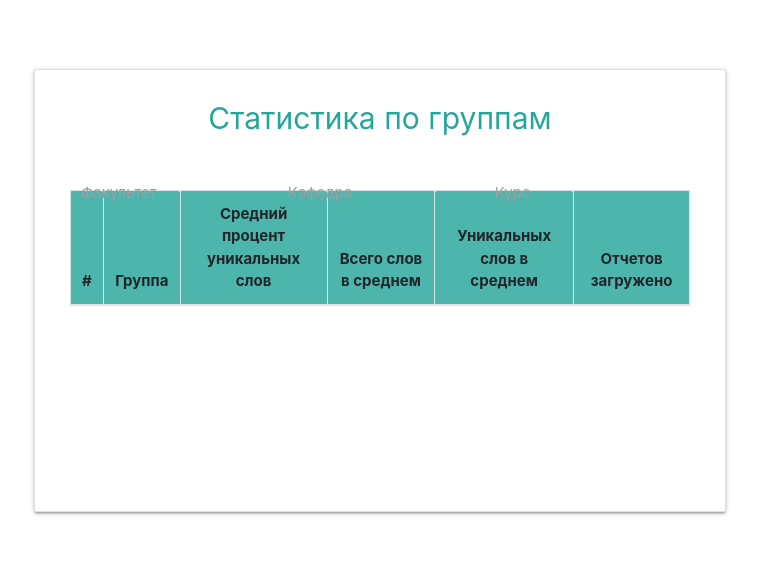
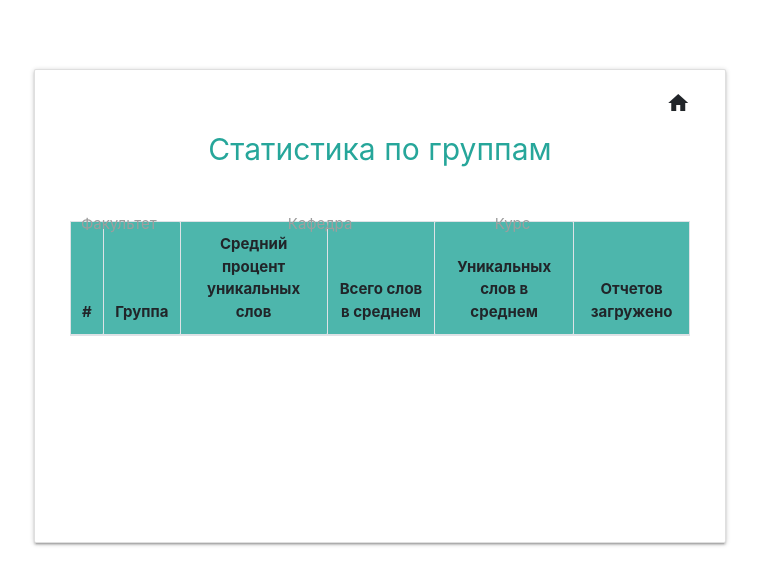
Before and after one commit to moevm/nosql1h19-report-stats, a Flask app: page /groups in a window 1280 px wide. Shown: the top 583 px of the page, without its empty margins (260-1019 px from the left). Run offline with Flask 2, Linux system fonts and the light colour scheme; data that the repository does not hold is empty; parts of the project's set-up code (start-up, migrations or seed data) failed here and were passed over; some libraries are stand-ins or nearby versions.

Commit message:
home button

```diff
--- a/src/static/styles/styles.css
+++ b/src/static/styles/styles.css
@@ -201,6 +201,14 @@ th {
     font-size: 2em;
 }
 
+.home-span {
+    text-align: right;
+}
+
+.home-span i {
+    cursor: pointer;
+}
+
 @media only screen and (min-height: 800px) {
     .report-card {
         margin-top: 10%;
--- a/src/templates/edit.html
+++ b/src/templates/edit.html
@@ -9,6 +9,7 @@
     <link rel="stylesheet" href="https://cdnjs.cloudflare.com/ajax/libs/materialize/1.0.0/css/materialize.min.css">
     <link rel="stylesheet" href="../static/styles/styles.css">
     <link href="https://fonts.googleapis.com/icon?family=Material+Icons" rel="stylesheet">
+    <link href="https://fonts.googleapis.com/icon?family=Material+Icons" rel="stylesheet">
 </head>
 <body>
     <div class="container h-100">
@@ -17,7 +18,10 @@
             <div class="col-12 col-sm-12 col-md-8 col-lg-8 col-xl-8 center-align">
                 <div class="card white h-100 upload-card">
                     <div class="card-content">
-
+                        <div class="home-span">
+                            <i class="material-icons"
+                                onclick="window.location='/'">home</i>
+                        </div>
                             <form action="/edit/{{ id }}" method="post" enctype="multipart/form-data">
 
                                 <div class="input-field">
--- a/src/templates/groups.html
+++ b/src/templates/groups.html
@@ -8,6 +8,7 @@
         integrity="sha384-ggOyR0iXCbMQv3Xipma34MD+dH/1fQ784/j6cY/iJTQUOhcWr7x9JvoRxT2MZw1T" crossorigin="anonymous">
     <link rel="stylesheet" href="https://cdnjs.cloudflare.com/ajax/libs/materialize/1.0.0/css/materialize.min.css">
     <script src="https://ajax.googleapis.com/ajax/libs/jquery/3.3.1/jquery.min.js"></script>
+    <link href="https://fonts.googleapis.com/icon?family=Material+Icons" rel="stylesheet">
     <link rel="stylesheet" href="../static/styles/styles.css">
 </head>
 <body>
@@ -18,6 +19,10 @@
             <div class="col-12 col-sm-12 col-md-10 col-lg-10 col-xl-10 center-align">
                 <div class="card white h-100 group-card">
                     <div class="group-card-content">
+                        <div class="home-span">
+                            <i class="material-icons"
+                                onclick="window.location='/'">home</i>
+                        </div>
                         <h6>Статистика по группам</h6>
                         <div class="row">
                             <div class="col">
--- a/src/templates/person.html
+++ b/src/templates/person.html
@@ -8,6 +8,7 @@
         integrity="sha384-ggOyR0iXCbMQv3Xipma34MD+dH/1fQ784/j6cY/iJTQUOhcWr7x9JvoRxT2MZw1T" crossorigin="anonymous">
     <link rel="stylesheet" href="../../static/styles/styles.css">
     <link rel="stylesheet" href="https://cdnjs.cloudflare.com/ajax/libs/materialize/1.0.0/css/materialize.min.css">
+    <link href="https://fonts.googleapis.com/icon?family=Material+Icons" rel="stylesheet">
     <script src="https://ajax.googleapis.com/ajax/libs/jquery/3.3.1/jquery.min.js"></script>
 </head>
 <body>
@@ -17,6 +18,10 @@
             <div class="col-12 col-sm-12 col-md-8 col-lg-8 col-xl-8 center-align">
                 <div class="card white h-100 person-card" style="margin-top: 5%;">
                     <div class="person-card-content">
+                        <div class="home-span" style="margin-top: 15px; margin-right: -25px;">
+                            <i class="material-icons"
+                                onclick="window.location='/'">home</i>
+                        </div>
                         <div class="rep-card-word-content">
                             <h6 class="person-name">{{ person }}</h6>
 
--- a/src/templates/report.html
+++ b/src/templates/report.html
@@ -9,6 +9,7 @@
     <link rel="stylesheet" href="https://cdnjs.cloudflare.com/ajax/libs/materialize/1.0.0/css/materialize.min.css">
     <script src="https://cdnjs.cloudflare.com/ajax/libs/materialize/1.0.0/js/materialize.min.js"></script>
     <link rel="stylesheet" href="../../../static/styles/styles.css">
+    <link href="https://fonts.googleapis.com/icon?family=Material+Icons" rel="stylesheet">
 </head>
 <body>
     <div class="container h-100">
@@ -17,6 +18,10 @@
             <div class="col-12 col-sm-12 col-md-8 col-lg-8 col-xl-8">
                 <div class="card white h-100 report-card">
                     <div class="report-card-content center-align">
+                        <div class="home-span" style="margin-bottom: -25px; margin-top: 15px; margin-right: -15px;">
+                            <i class="material-icons"
+                                onclick="window.location='/'">home</i>
+                        </div>
                         <h6>{{ title }}</h6>
                         <div class="rep-card-word-content">
 
--- a/src/templates/report_stat.html
+++ b/src/templates/report_stat.html
@@ -7,6 +7,7 @@
         integrity="sha384-ggOyR0iXCbMQv3Xipma34MD+dH/1fQ784/j6cY/iJTQUOhcWr7x9JvoRxT2MZw1T" crossorigin="anonymous">
     <link rel="stylesheet" href="https://cdnjs.cloudflare.com/ajax/libs/materialize/1.0.0/css/materialize.min.css">
     <link rel="stylesheet" href="../static/styles/styles.css">
+    <link href="https://fonts.googleapis.com/icon?family=Material+Icons" rel="stylesheet">
 </head>
 <body>
 
@@ -16,6 +17,10 @@
             <div class="col-12 col-sm-12 col-md-8 col-lg-8 col-xl-8 center-align">
                 <div class="card white h-100 rep-card">
                     <div class="rep-card-content">
+                        <div class="home-span" style="margin-top: 15px; margin-right: -25px;">
+                            <i class="material-icons"
+                                onclick="window.location='/'">home</i>
+                        </div>
                         <div class="rep-card-word-content">
                             <div class="rep-word-stats"><p class="rep-p">Всего символов:</p> <p class="rep-num">{{ data['symbols']['total_raw_symbols'] }}</p></div>
                             <div class="rep-word-stats"><p class="rep-p">Слов:</p> <p class="rep-num">{{ data['words']['total_words'] }}</p></div>
--- a/src/templates/upload.html
+++ b/src/templates/upload.html
@@ -17,6 +17,10 @@
             <div class="col-12 col-sm-12 col-md-8 col-lg-8 col-xl-8 center-align">
                 <div class="card white h-100 upload-card">
                     <div class="card-content">
+                            <div class="home-span">
+                                <i class="material-icons"
+                                    onclick="window.location='/'">home</i>
+                            </div>
 
                             <form action="/upload" method="post" enctype="multipart/form-data">
 
```
Also changed, not shown: src/templates/group_stat.html (+6 -1 lines).
